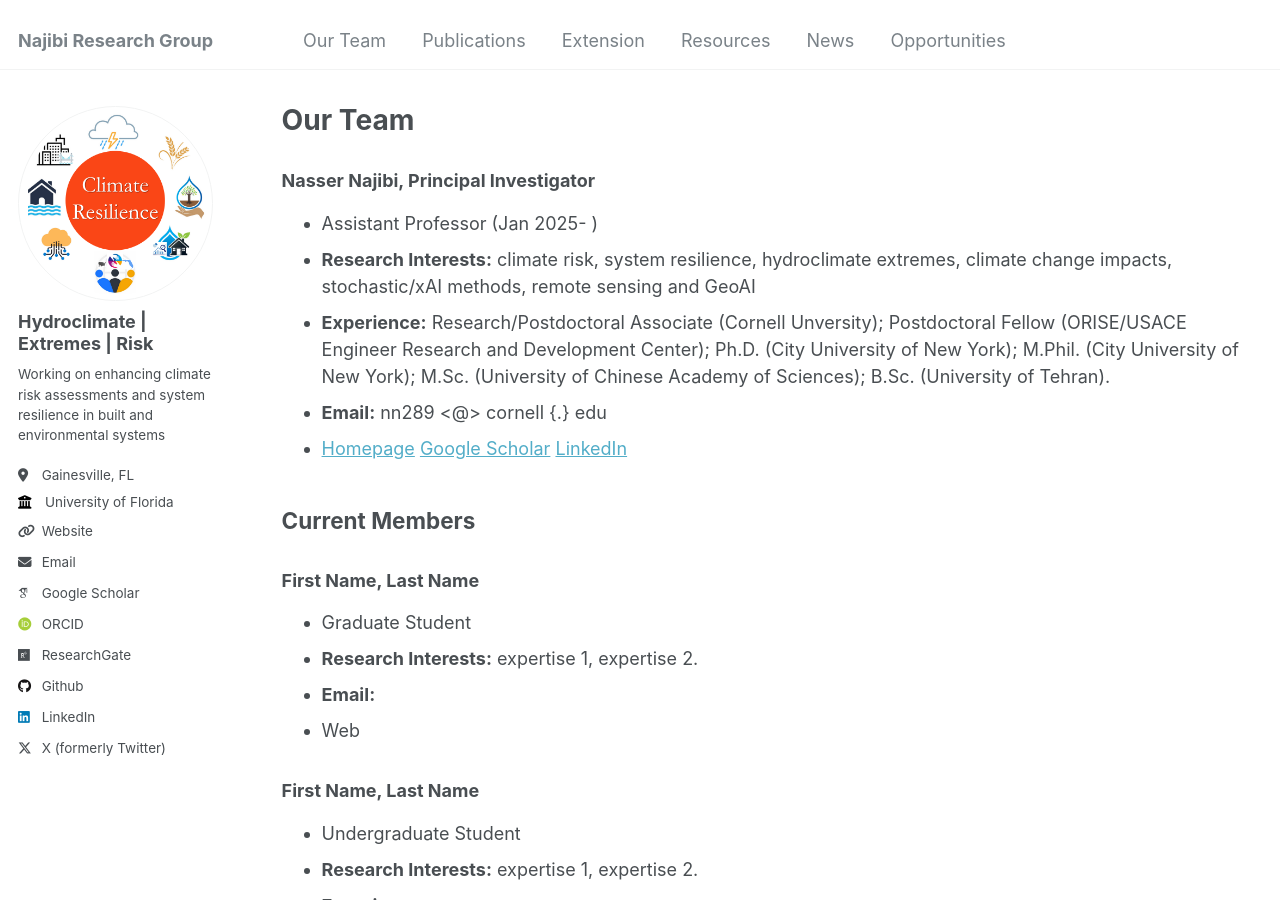
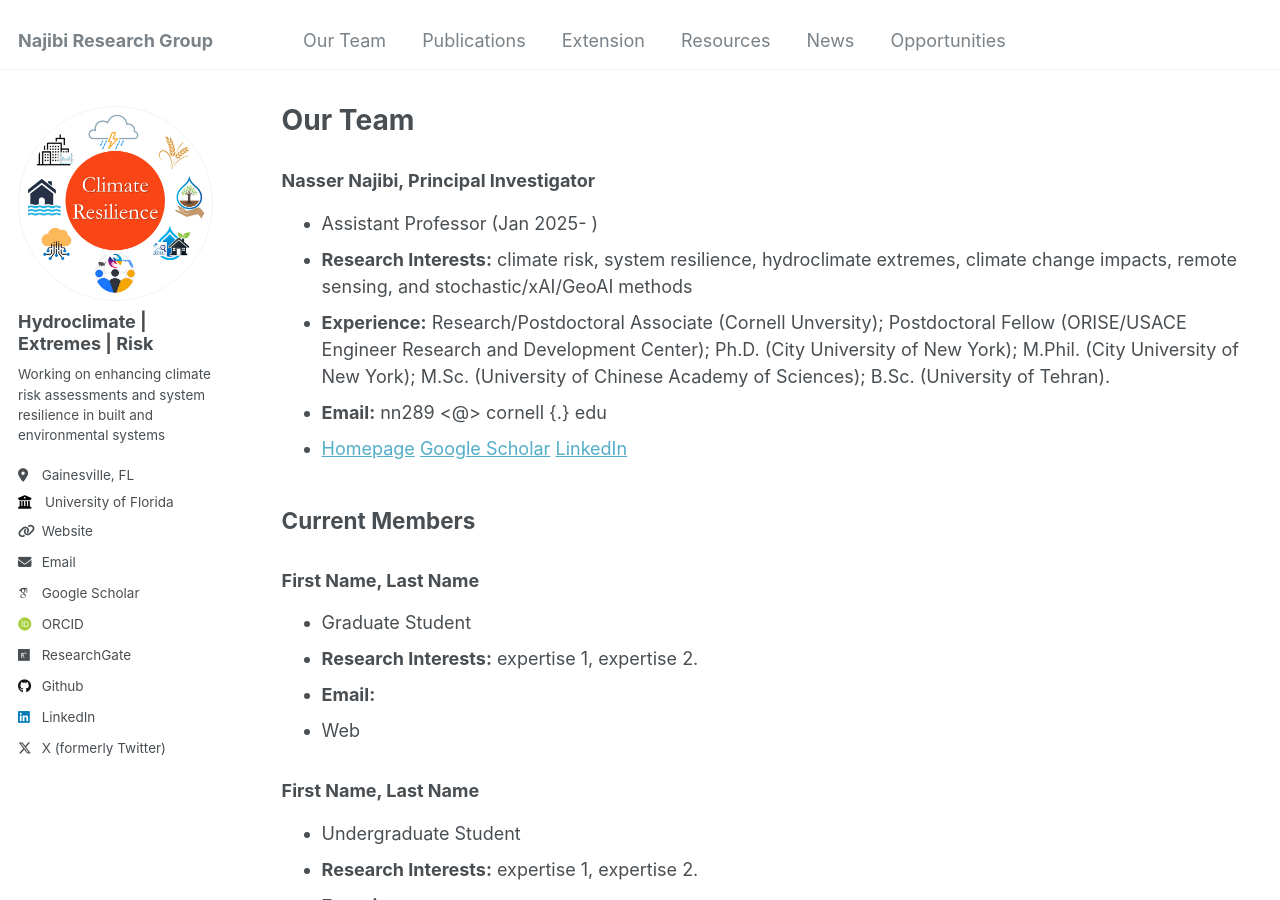
Before and after one commit to nassernajibi/lab, a Jekyll site: the page built from _pages/team.md, in a window 1280 px wide and 900 px high. Built offline with Jekyll 4.4.1, drawn with Linux system fonts in a browser that asks for light colours; some web fonts are replaced.

```diff
--- a/_pages/team.md
+++ b/_pages/team.md
@@ -7,7 +7,7 @@ author_profile: true  # Optional, depending on your theme
 
 ### Nasser Najibi, Principal Investigator
 - Assistant Professor (Jan 2025- )
-- **Research Interests:** climate risk, system resilience, hydroclimate extremes, climate change impacts, stochastic/xAI methods, remote sensing and GeoAI
+- **Research Interests:** climate risk, system resilience, hydroclimate extremes, climate change impacts, remote sensing, and stochastic/xAI/GeoAI methods
 - **Experience:** Research/Postdoctoral Associate (Cornell Unversity); Postdoctoral Fellow (ORISE/USACE Engineer Research and Development Center); Ph.D. (City University of New York); M.Phil. (City University of New York); M.Sc. (University of Chinese Academy of Sciences); B.Sc. (University of Tehran).
 - **Email:** nn289 <@> cornell {.} edu
 - [Homepage](http://www.nassernajibi.com){:target="_blank"} [Google Scholar](https://scholar.google.com/citations?user=0WHw-1MAAAAJ&hl=en){:target="_blank"} [LinkedIn](https://www.linkedin.com/in/nassernajibi/){:target="_blank"}
```
